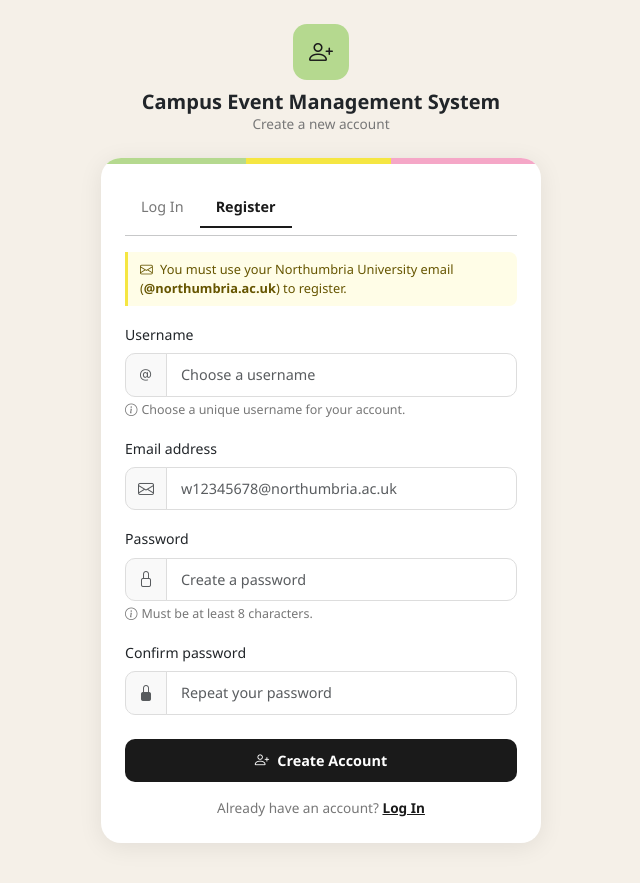
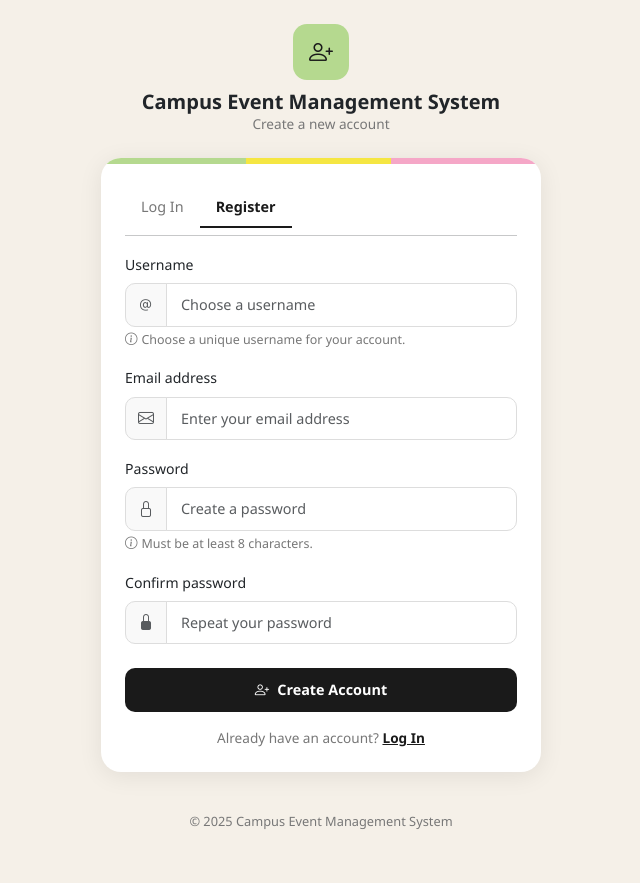
Before and after one commit to Cyanicq05/cems, a Django app: page /register/ in a window 1280 px wide. Shown: the part 54-937 px from the top of the page, without its empty margins (319-959 px from the left). After the commit the page ends 883 px from the top, so only its background shows below. Run offline with Django 5.2, Linux system fonts and the light colour scheme.

Commit message:
remove email restriction - allow any email to register

```diff
--- a/accounts/views.py
+++ b/accounts/views.py
@@ -32,9 +32,6 @@ def register_view(request):
         password1 = request.POST.get('password1')
         password2 = request.POST.get('password2')
 
-        if not email.endswith('@northumbria.ac.uk'):
-            return render(request, 'auth/register.html', {'error': 'Please use your Northumbria University email (@northumbria.ac.uk).'})
-
         if password1 != password2:
             return render(request, 'auth/register.html', {'error': 'Passwords do not match.'})
 
--- a/templates/auth/register.html
+++ b/templates/auth/register.html
@@ -21,13 +21,12 @@
     .nav-tabs { border-bottom:1px solid #eee; }
     .nav-tabs .nav-link { color:var(--muted); font-size:0.9rem; border:none; }
     .nav-tabs .nav-link.active { color:var(--text); font-weight:600; border-bottom:2px solid var(--dark); background:none; }
-    .form-control,.form-select { border-color:#ddd; border-radius:10px; padding:10px 14px; font-size:0.9rem; }
-    .form-control:focus,.form-select:focus { border-color:var(--dark); box-shadow:0 0 0 3px rgba(26,26,26,0.08); }
+    .form-control { border-color:#ddd; border-radius:10px; padding:10px 14px; font-size:0.9rem; }
+    .form-control:focus { border-color:var(--dark); box-shadow:0 0 0 3px rgba(26,26,26,0.08); }
     .input-group-text { background:#f9f9f9; border-color:#ddd; border-radius:10px 0 0 10px; }
     .input-group .form-control { border-radius:0 10px 10px 0; }
     .btn-dark-custom { background-color:var(--dark); color:#fff; border:none; border-radius:10px; padding:11px; font-weight:600; font-size:0.9rem; width:100%; cursor:pointer; margin-top:8px; }
     .btn-dark-custom:hover { background:#333; }
-    .info-note { background:#fffde7; border-left:3px solid var(--yellow); border-radius:0 8px 8px 0; padding:8px 12px; font-size:0.8rem; color:#665500; }
     .alert-error { background:#fff0f0; border:1px solid #ffcccc; color:#cc0000; border-radius:10px; padding:10px 14px; font-size:0.88rem; margin-bottom:16px; }
     a { color:var(--dark); }
     footer { margin-top:auto; }
@@ -60,11 +59,6 @@
         <hr class="mt-0 mb-3 mx-4" />
         <div class="px-4 pb-4">
 
-          <div class="info-note mb-3">
-            <i class="bi bi-envelope me-1"></i>
-            You must use your Northumbria University email (<strong>@northumbria.ac.uk</strong>) to register.
-          </div>
-
           {% if error %}
           <div class="alert-error"><i class="bi bi-exclamation-circle me-1"></i>{{ error }}</div>
           {% endif %}
@@ -85,11 +79,7 @@
               <label class="form-label fw-500" style="font-size:0.88rem;">Email address</label>
               <div class="input-group">
                 <span class="input-group-text"><i class="bi bi-envelope text-muted"></i></span>
-                <input type="email" name="email" class="form-control"
-                  placeholder="w12345678@northumbria.ac.uk"
-                  pattern="^[a-zA-Z0-9._%+\-]+@northumbria\.ac\.uk$"
-                  title="Please use your Northumbria University email (@northumbria.ac.uk)"
-                  required />
+                <input type="email" name="email" class="form-control" placeholder="Enter your email address" required />
               </div>
             </div>
             <div class="mb-3">
```
